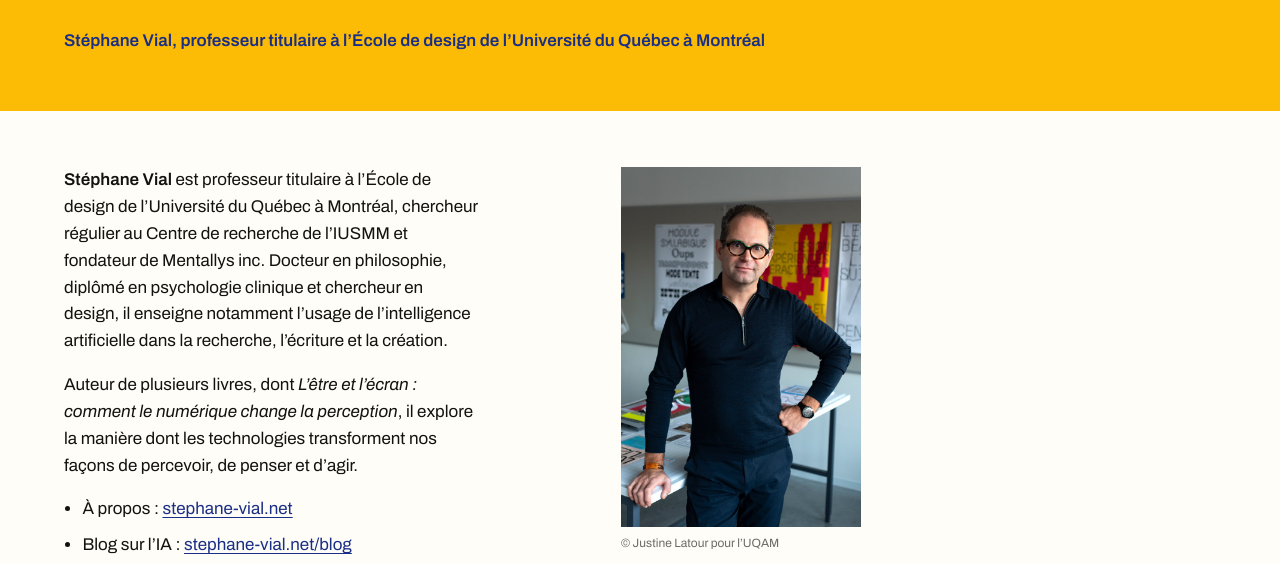
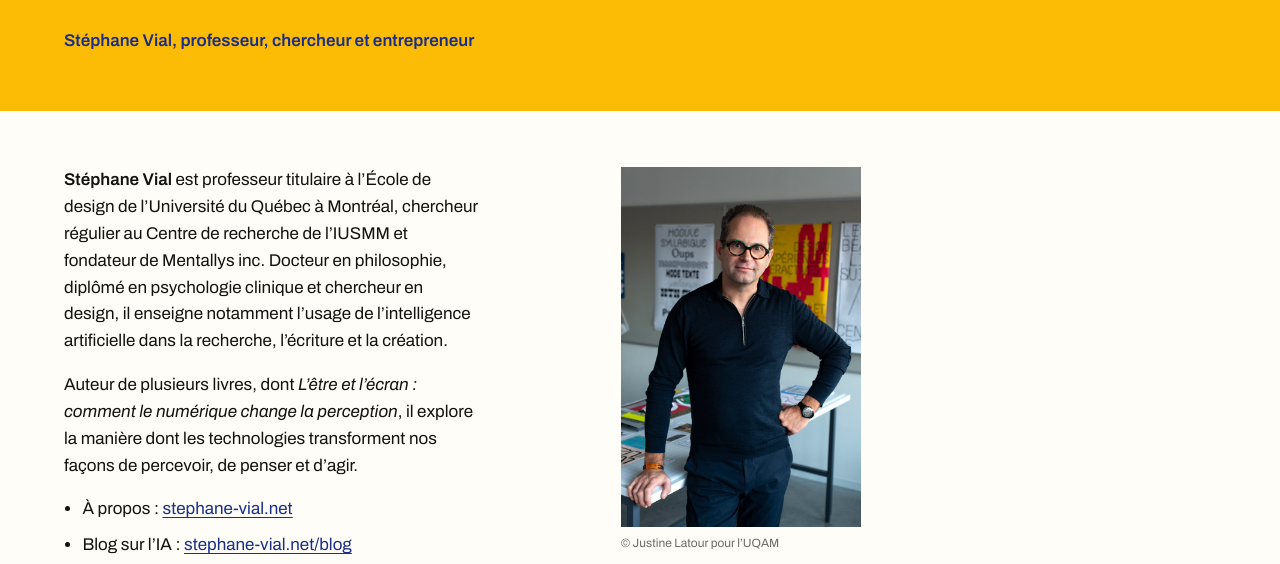
Before and after one commit to stephanevial/stephanevial.github.io, a plain HTML site: page lexique-ia/auteur/index.html in a window 1280 px wide. Shown: the part 196-760 px from the top of the page. Drawn offline with Linux system fonts and the light colour scheme.

Commit message:
Lexique IA : chapeau de la page « L’auteur » simplifié
Co-Authored-By: Claude Fable 5.1 <noreply@anthropic.com>

```diff
--- a/lexique-ia/auteur/index.html
+++ b/lexique-ia/auteur/index.html
@@ -51,7 +51,7 @@
   <main id="contenu">
     <article class="page document">
       <h1>L’auteur</h1>
-      <p class="chapeau">Stéphane Vial, professeur titulaire à l’École de design de l’Université du Québec à Montréal</p>
+      <p class="chapeau">Stéphane Vial, professeur, chercheur et entrepreneur</p>
       <div class="lecture">
         <div class="corps">
 <p><strong>Stéphane Vial</strong> est professeur titulaire à l’École de design de l’Université du Québec à Montréal, chercheur régulier au Centre de recherche de l’IUSMM et fondateur de Mentallys inc. Docteur en philosophie, diplômé en psychologie clinique et chercheur en design, il enseigne notamment l’usage de l’intelligence artificielle dans la recherche, l’écriture et la création.</p>
```
Also changed, not shown: lexique-ia/llms-full.txt, 1 other file.
